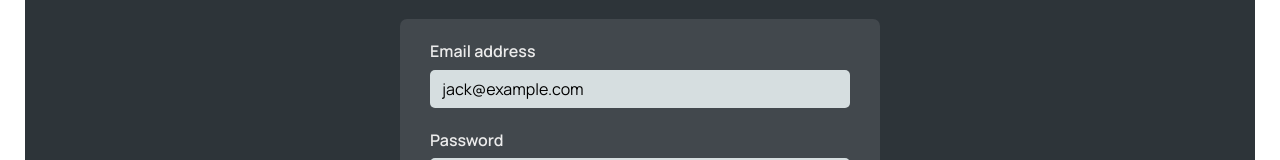
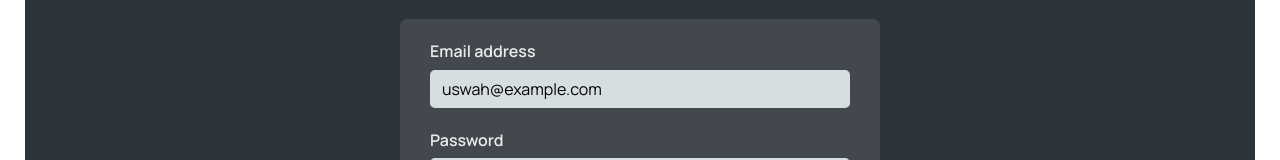
Before and after one commit to UswahAlvi/world-wise, a React (Vite) app: page /login in a window 1280 px wide. Shown: the part 170-330 px from the top of the page. Built offline with nearby package versions, Linux system fonts and the light colour scheme; data requests are answered from the project's data file.

Commit message:
change in auth context

```diff
--- a/src/contexts/FakeAuthContext.jsx
+++ b/src/contexts/FakeAuthContext.jsx
@@ -1,8 +1,8 @@
 import { createContext, useContext, useReducer } from "react";
 
 const FAKE_USER = {
-    name: "Jack",
-    email: "jack@example.com",
+    name: "Uswah",
+    email: "uswah@example.com",
     password: "qwerty",
     avatar: "https://i.pravatar.cc/100?u=zz",
 };
--- a/src/pages/Login.jsx
+++ b/src/pages/Login.jsx
@@ -7,7 +7,7 @@ import Button from "../components/Button.jsx";
 
 export default function Login() {
   // PRE-FILL FOR DEV PURPOSES
-  const [email, setEmail] = useState("jack@example.com");
+  const [email, setEmail] = useState("uswah@example.com");
   const [password, setPassword] = useState("qwerty");
   const {login,isAuthenticated}=useAuth();
   const navigate=useNavigate();
```
